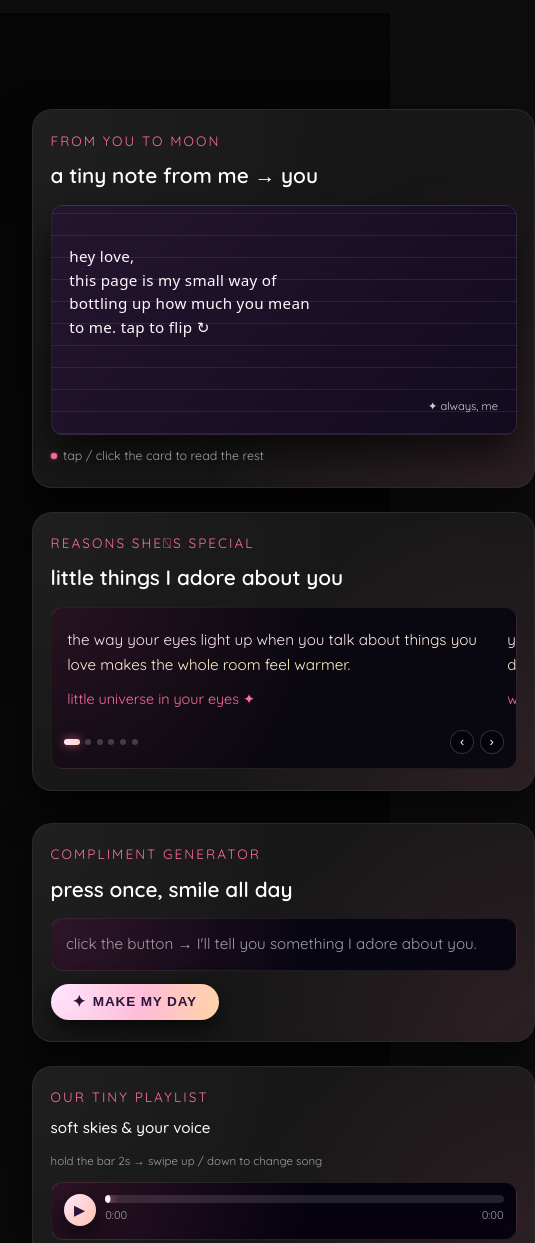
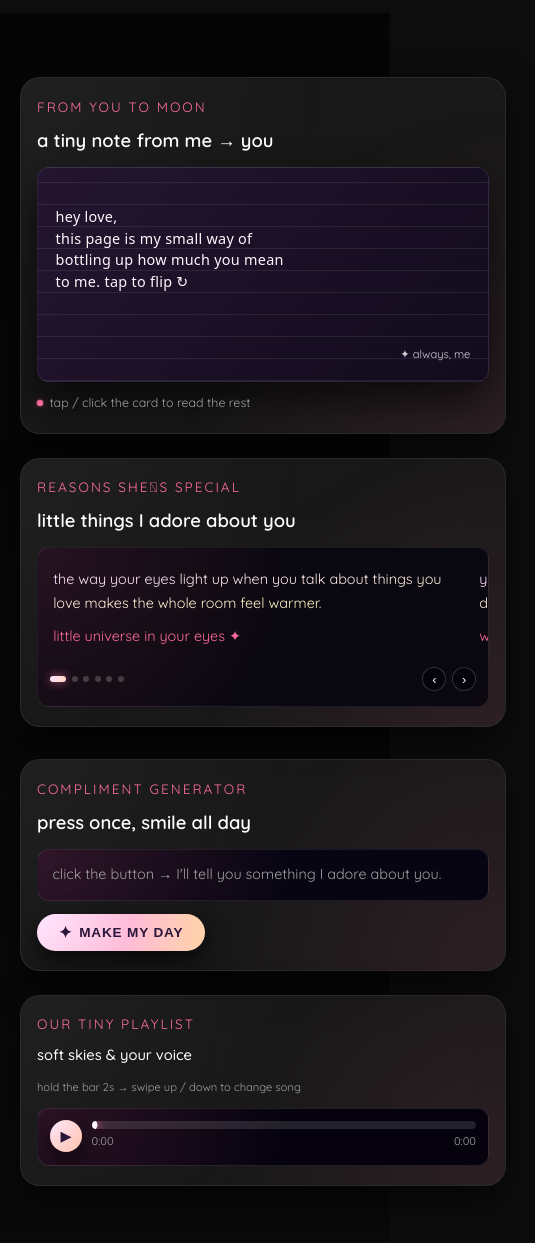
Before and after one commit to Abir7109/moons, a plain HTML site: page index.html in a window 390 px wide. Shown: the part 6960-8203 px from the top of the page, 535 px wide, since content can reach past the window. Drawn offline with Linux system fonts and the light colour scheme; animation ran at ten frames a second.

Commit message:
Improve mobile layout for moon extra section
Co-Authored-By: Warp <agent@warp.dev>

```diff
--- a/styles.css
+++ b/styles.css
@@ -1178,13 +1178,51 @@ img {
 }
 
 @media (max-width: 600px) {
+  .moon-extra {
+    padding: 4rem 1.25rem;
+  }
+
   .moon-card {
-    padding: 1.2rem 1.1rem 1.3rem;
+    padding: 1.1rem 1rem 1.2rem;
+  }
+
+  .moon-card-title {
+    font-size: 1.15rem;
+  }
+
+  .moon-note-card {
+    min-height: 215px;
+  }
+
+  .moon-note-handwritten {
+    font-size: 0.9rem;
+    line-height: 1.5;
+  }
+
+  .moon-compliment-text {
+    font-size: 0.9rem;
+  }
+
+  .moon-reason-main {
+    font-size: 0.9rem;
   }
 
   .moon-music-header {
     flex-direction: column;
     align-items: flex-start;
+  }
+
+  .moon-song-title {
+    font-size: 0.92rem;
+  }
+
+  .moon-music-hint {
+    font-size: 0.7rem;
+  }
+
+  .moon-song-hint {
+    font-size: 0.7rem;
+    max-width: 100%;
   }
 }
 
```
